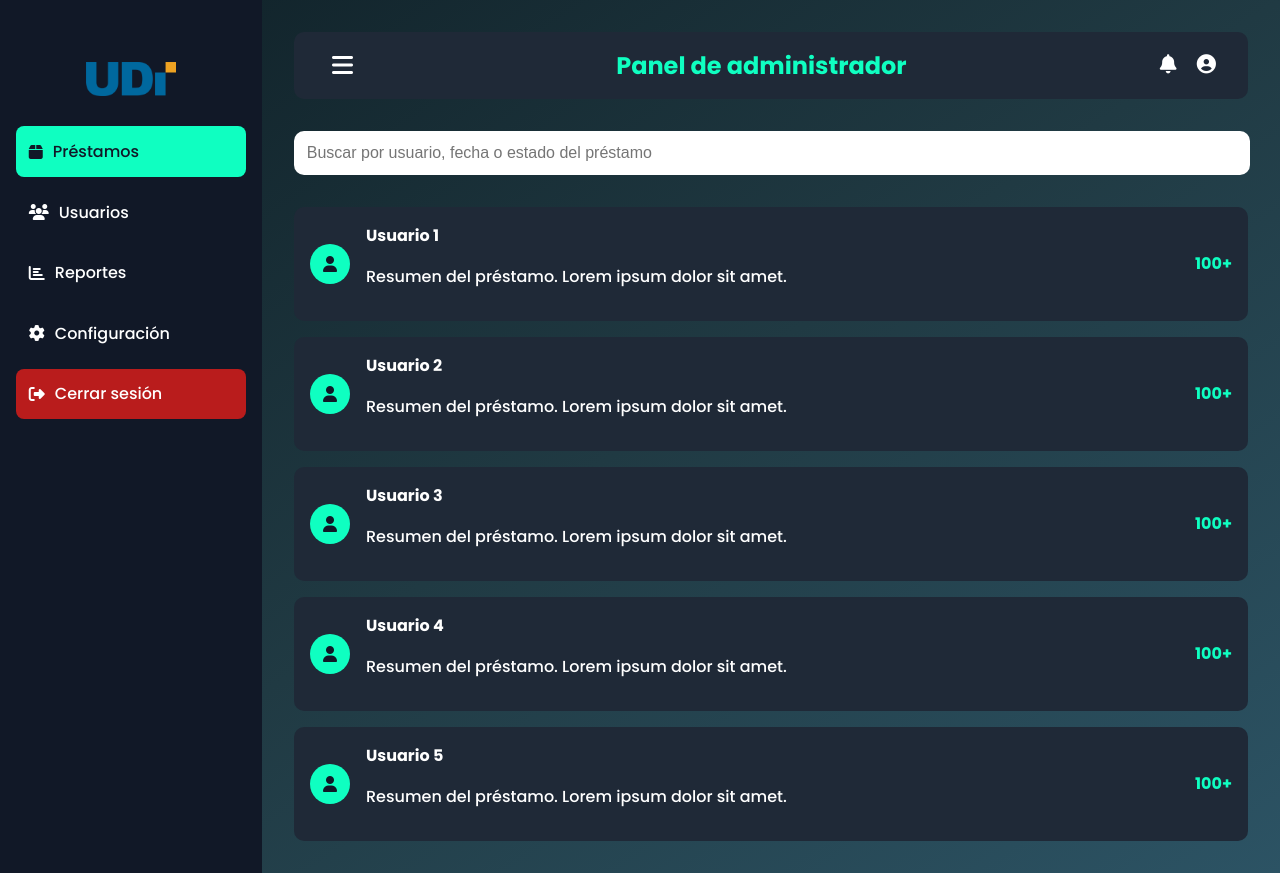
After one commit to didierorduzz/ProyectoIntegrador_1, a Flask app: page /dashboard in a window 1280 px wide. The commit adds this page. Run offline with Flask 3, Linux system fonts and the light colour scheme; the visitor is signed in with stand-in values (Sample User, id 1).

Commit message:
Implementacion de pagina de incio

```diff
--- a/app.py
+++ b/app.py
@@ -1,10 +1,38 @@
-from flask import Flask, render_template
+from flask import Flask, render_template, request, redirect, url_for, session, flash
 
 app = Flask(__name__)
+app.secret_key = 'clave_secreta'  # Necesaria para flash y sesión
 
 @app.route('/')
 def inicio():
     return render_template('index.html')
 
+@app.route('/login', methods=['POST'])
+def login():
+    usuario = request.form['usuario']
+    contrasena = request.form['contrasena']
+
+    if usuario == 'admin' and contrasena == '1234':
+        session['usuario'] = usuario
+        flash('Inicio de sesión exitoso.', 'success')
+        return redirect(url_for('dashboard'))
+    else:
+        flash('Credenciales incorrectas. Inténtalo de nuevo.', 'error')
+        return redirect(url_for('inicio'))
+
+@app.route('/dashboard')
+def dashboard():
+    if 'usuario' in session:
+        return render_template('dashboard.html')
+    else:
+        flash('Debes iniciar sesión primero.', 'error')
+        return redirect(url_for('inicio'))
+
+@app.route('/logout')
+def logout():
+    session.pop('usuario', None)
+    flash('Has cerrado sesión exitosamente.', 'success')
+    return redirect(url_for('inicio'))
+
 if __name__ == '__main__':
     app.run(debug=True)
--- /dev/null
+++ b/static/dashboard.css
@@ -0,0 +1,226 @@
+body {
+  margin: 0;
+  font-family: 'Poppins', sans-serif;
+  background: linear-gradient(to bottom right, #0f2027, #203a43, #2c5364);
+  color: white;
+}
+
+.admin-container {
+  display: flex;
+  transition: all 0.3s ease-in-out;
+}
+
+.sidebar {
+  width: 230px;
+  background-color: #111827;
+  padding: 2rem 1rem;
+  transition: width 0.3s ease, padding 0.3s ease;
+  overflow: hidden;
+  display: flex;
+  flex-direction: column;
+}
+
+.sidebar.closed {
+  width: 45px;
+  padding: 2rem 0.9rem;
+}
+
+.sidebar.closed .menu a span,
+.sidebar.closed .logout-btn span,
+.sidebar.closed .logo-img {
+  display: none;
+}
+
+.sidebar .menu a,
+.sidebar .logout-btn,
+.sidebar .logo-img {
+  transition: all 0.3s ease;
+}
+
+.logo-img {
+  width: 90px;
+  height: auto;
+  display: block;
+  object-fit: contain;
+  margin-bottom: 20px;
+  margin: 0 auto;
+  padding: 30px;
+}
+
+.menu a {
+  color: white;
+  text-decoration: none;
+  padding: 0.8rem;
+  border-radius: 8px;
+  display: flex;
+  align-items: center;
+  gap: 10px;
+  margin-bottom: 10px;
+  transition: background 0.3s;
+}
+
+.menu a:hover,
+.menu a.active {
+  background-color: #0fffc1;
+  color: #111827;
+}
+
+.logout-btn {
+  margin-top: auto;
+  padding: 0.8rem;
+  display: flex;
+  align-items: center;
+  gap: 10px;
+  color: white;
+  text-decoration: none;
+  background-color: #b91c1c;
+  border-radius: 8px;
+  transition: background 0.3s;
+}
+
+.logout-btn:hover {
+  background-color: #ef4444;
+  color: white;
+}
+
+.main-content {
+  flex: 1;
+  display: flex;
+  flex-direction: column;
+  padding: 2rem;
+  transition: margin-left 0.3s ease;
+}
+
+/* Topbar */
+.topbar {
+  display: flex;
+  justify-content: space-between;
+  align-items: center;
+  background-color: #1f2937;
+  padding: 1rem 2rem;
+  border-radius: 10px;
+  margin-bottom: 2rem;
+}
+
+.topbar h1 {
+  margin: 0;
+  font-size: 1.5rem;
+  color: #0fffc1;
+}
+
+/* Botón hamburguesa */
+.hamburger {
+  background: none;
+  border: none;
+  font-size: 24px;
+  color: white;
+  cursor: pointer;
+  margin-right: 20px;
+}
+
+.actions i {
+  margin-left: 1rem;
+  font-size: 1.2rem;
+  cursor: pointer;
+}
+
+/* Search */
+.input-container {
+  position: relative;
+  display: inline-block;
+  margin-bottom: 2rem;
+}
+
+.input-container input {
+  width: 97.5%;
+  padding: 0.8rem;
+  border-radius: 10px;
+  border: none;
+  outline: none;
+  font-size: 1rem;
+}
+
+.clear-btn {
+  position: absolute;
+  right: 23px;
+  top: 50%;
+  transform: translateY(-50%);
+  cursor: pointer;
+  font-size: 18px;
+  color: #aaa;
+  display: none;
+}
+
+.input-container input:not(:placeholder-shown) + .clear-btn {
+  display: inline;
+}
+
+/* Loan list */
+.loan-list {
+  display: flex;
+  flex-direction: column;
+  gap: 1rem;
+  cursor: pointer;
+}
+
+.loan-item {
+  display: flex;
+  align-items: center;
+  background-color: #1f2937;
+  padding: 1rem;
+  border-radius: 10px;
+  transition: 0.3s ease;
+}
+
+.loan-item:hover {
+  background-color: #374151;
+}
+
+.loan-item .icon {
+  background-color: #0fffc1;
+  color: #111827;
+  width: 40px;
+  height: 40px;
+  display: flex;
+  align-items: center;
+  justify-content: center;
+  border-radius: 50%;
+  margin-right: 1rem;
+}
+
+.loan-item .info {
+  flex-grow: 1;
+}
+
+.loan-item .status {
+  color: #0fffc1;
+  font-weight: bold;
+}
+
+/* Flash messages */
+.flash-messages {
+  margin: 20px auto;
+  max-width: 600px;
+  padding: 0 20px;
+}
+
+.alert {
+  padding: 12px 20px;
+  border-radius: 10px;
+  margin-bottom: 15px;
+  font-weight: 500;
+  font-size: 15px;
+  box-shadow: 0 0 10px rgba(0,0,0,0.1);
+}
+
+.alert.success {
+  background-color: #00c853;
+  color: white;
+  border-left: 5px solid #00e676;
+}
+
+.alert.error {
+  background-color: #d50000;
+  color: white;
+  border-left: 5px solid #ff1744;
+}
--- /dev/null
+++ b/templates/dashboard.html
@@ -0,0 +1,87 @@
+<!DOCTYPE html>
+<html lang="es">
+<head>
+  <meta charset="UTF-8" />
+  <meta name="viewport" content="width=device-width, initial-scale=1.0"/>
+  <title>Panel de administrador</title>
+  <link rel="stylesheet" href="{{ url_for('static', filename='panel.css') }}">
+  <link rel="stylesheet" href="https://cdnjs.cloudflare.com/ajax/libs/font-awesome/6.5.0/css/all.min.css">
+  <link href="https://fonts.googleapis.com/css2?family=Poppins:wght@300;500;700&display=swap" rel="stylesheet">
+  <link rel="stylesheet" href="../static/dashboard.css">
+</head>
+<body>
+  <div class="admin-container">
+    <aside class="sidebar" id="sidebar">
+      <a href="https://web.udi.edu.co/">
+        <img src="{{ url_for('static', filename='imagenes/udi-logo.png') }}" alt="Logo" class="logo-img">
+      </a>
+      <nav class="menu">
+        <a href="#" class="active"><i class="fas fa-box"></i> <span>Préstamos</span></a>
+        <a href="#"><i class="fas fa-users"></i> <span>Usuarios</span></a>
+        <a href="#"><i class="fas fa-chart-bar"></i> <span>Reportes</span></a>
+        <a href="#"><i class="fas fa-cog"></i> <span>Configuración</span></a>
+        <a href="{{ url_for('logout') }}" class="logout-btn"><i class="fas fa-sign-out-alt"></i> <span>Cerrar sesión</span></a>
+      </nav>
+    </aside>
+
+    <main class="main-content">
+      {% with messages = get_flashed_messages(with_categories=true) %}
+        {% if messages %}
+          <div class="flash-messages">
+            {% for category, message in messages %}
+              <div class="alert {{ category }}">{{ message }}</div>
+            {% endfor %}
+          </div>
+        {% endif %}
+      {% endwith %}
+
+      <header class="topbar">
+        <button class="hamburger" onclick="toggleSidebar()">
+          <i class="fas fa-bars"></i>
+        </button>
+        <h1>Panel de administrador</h1>
+        <div class="actions">
+          <i class="fas fa-bell"></i>
+          <i class="fas fa-user-circle"></i>
+        </div>
+      </header>
+
+      <div class="input-container">
+        <input type="text" id="miInput" placeholder="Buscar por usuario, fecha o estado del préstamo">
+        <span class="clear-btn" onclick="document.getElementById('miInput').value = '';">×</span>
+      </div>
+
+      <section class="loan-list">
+        {% for i in range(5) %}
+        <div class="loan-item">
+          <div class="icon"><i class="fas fa-user"></i></div>
+          <div class="info">
+            <strong>Usuario {{ i + 1 }}</strong>
+            <p>Resumen del préstamo. Lorem ipsum dolor sit amet.</p>
+          </div>
+          <div class="status">100+</div>
+        </div>
+        {% endfor %}
+      </section>
+    </main>
+  </div>
+
+  <script>
+    // Ocultar alertas después de 4 segundos
+    setTimeout(() => {
+      const alerts = document.querySelectorAll('.alert');
+      alerts.forEach(alert => {
+        alert.style.transition = 'opacity 0.5s ease';
+        alert.style.opacity = '0';
+        setTimeout(() => alert.remove(), 500);
+      });
+    }, 4000);
+
+    // Toggle sidebar
+    function toggleSidebar() {
+      const sidebar = document.getElementById('sidebar');
+      sidebar.classList.toggle('closed');
+    }
+  </script>
+</body>
+</html>
```
Also changed, not shown: static/style.css (+23 -4 lines), templates/index.html (+22 -3 lines), static/imagenes/Captura de pantalla 2025-03-21 191102.png (added), static/imagenes/notifi1.png (added), static/imagenes/notifi2.png (added), static/imagenes/pantalla-inicio.png (added).
